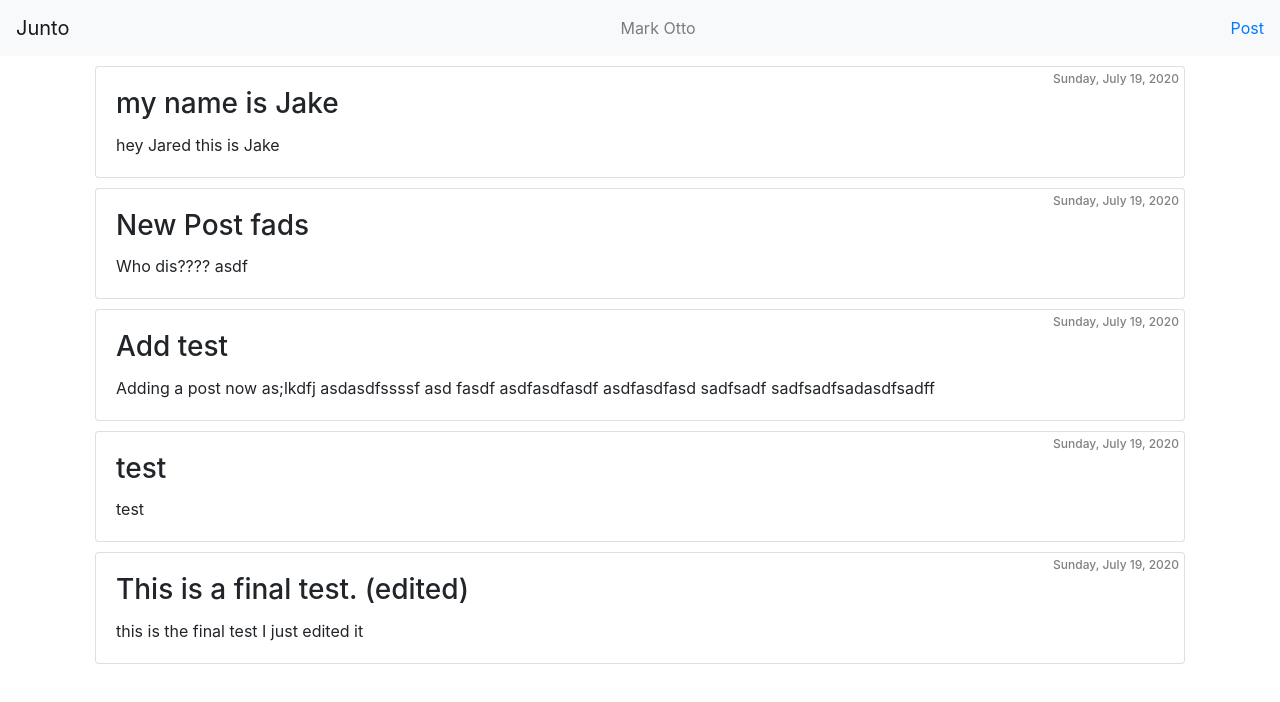
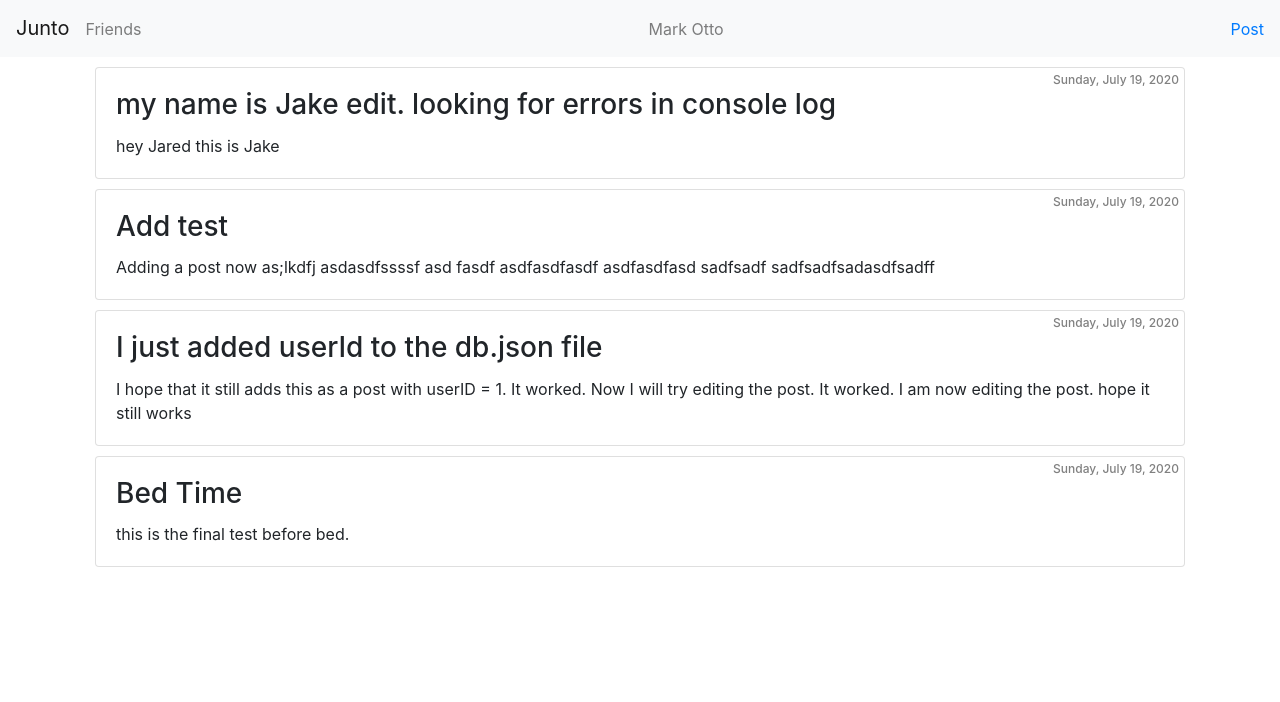
Before and after one commit to JakeSchwa/Junto, a React (Create React App) app: page / in a window 1280 px wide. Shown: the top 702 px of the page. Built offline with nearby package versions, Linux system fonts and the light colour scheme; data requests are answered from the project's data file.

Commit message:
added Friends List Page and Friends Page.

```diff
--- a/db.json
+++ b/db.json
@@ -1,29 +1,74 @@
 {
   "posts": [
     {
-      "title": "my name is Jake",
+      "title": "my name is Jake edit. looking for errors in console log",
       "body": "hey Jared this is Jake",
+      "userId": 1,
       "id": 1
-    },
-    {
-      "title": "New Post fads",
-      "body": "Who dis???? asdf",
-      "id": 7
     },
     {
       "title": "Add test",
       "body": "Adding a post now as;lkdfj asdasdfssssf\n asd\nfasdf asdfasdfasdf\nasdfasdfasd\nsadfsadf\nsadfsadfsadasdfsadff",
-      "id": 9
+      "id": 9,
+      "userId": 1
     },
     {
       "title": "test",
       "body": "test",
-      "id": 10
+      "id": 10,
+      "userId": 2
     },
     {
       "title": "This is a final test. (edited)",
       "body": "this is the final test\n\nI just edited it ",
-      "id": 11
+      "id": 11,
+      "userId": 2
+    },
+    {
+      "title": "slingshots",
+      "body": "watch my tut on slingshot shooting",
+      "id": 12,
+      "userId": 3
+    },
+    {
+      "title": "Jazz muzic",
+      "body": "Sometimes I play music ",
+      "id": 13,
+      "userId": 4
+    },
+    {
+      "title": "I just added userId to the db.json file",
+      "body": "I hope that it still adds this as a post with userID = 1.\n\nIt worked. Now I will try editing the post.\n\nIt worked. I am now editing the post. hope it still works",
+      "userId": 1,
+      "id": 14
+    },
+    {
+      "title": "Bed Time",
+      "body": "this is the final test before bed.",
+      "userId": 1,
+      "id": 15
+    }
+  ],
+  "users": [
+    {
+      "id": 1,
+      "name": "Jake Schwarztrubaer",
+      "email": "jakeschwa@gmail.com"
+    },
+    {
+      "id": 2,
+      "name": "Dave Chappel ",
+      "email": "dave@gmail.com"
+    },
+    {
+      "id": 3,
+      "name": "Dave Goliath",
+      "email": "bb@gmail.com"
+    },
+    {
+      "id": 4,
+      "name": "Dave Brubeck",
+      "email": "Dave@gmail.com"
     }
   ]
 }
--- a/src/App.js
+++ b/src/App.js
@@ -7,6 +7,8 @@ import HomePage from "./layout/pages/HomePage";
 import AddPostPage from "./layout/pages/AddPostPage";
 import ErrorPage from "./layout/pages/ErrorPage";
 import EditPostPage from "./layout/pages/EditPostPage";
+import FriendsListPage from "./layout/pages/FriendsListPage";
+import FriendsPage from "./layout/pages/FriendsPage"
 
 import Container from "react-bootstrap/Container";
 
@@ -19,6 +21,8 @@ const App = () => {
           <Route exact path='/' component={HomePage} />
           <Route path='/post' component={AddPostPage} />
           <Route path='/edit/:postId' component={EditPostPage} />
+          <Route path='/friends' component={FriendsListPage} />
+          <Route path='/friend/:userId' component={FriendsPage} />
           <Route component={ErrorPage} />
         </Switch>
       </Container>
--- /dev/null
+++ b/src/components/Friend.js
@@ -0,0 +1,21 @@
+import React from "react";
+
+import ListGroupItem from "react-bootstrap/ListGroupItem"
+import { Link } from "react-router-dom";
+
+
+const Friend = ({ friend }) => {
+
+  return (
+    <ListGroupItem>
+        <Link
+            className='friendsPage'
+            to={{ pathname: `/friend/${friend.id}`, state: { friend } }}
+          >
+            {friend.name}
+          </Link>
+    </ListGroupItem>
+  );
+};
+
+export default Friend;
--- /dev/null
+++ b/src/components/FriendsList.js
@@ -0,0 +1,34 @@
+import React, {useEffect, useState} from "react";
+import Friend from "../components/Friend"
+
+const FriendsList = () => {
+    const [users, setUsers] = useState([]);
+
+    useEffect(() => {
+        getUsers()
+    }, [])
+
+    const getUsers = async () => {
+        try {
+            const res = await fetch("/users");
+            const data = await res.json();
+            data.shift()
+            setUsers(data);
+        } catch (err) {
+            console.log(err)
+            console.log("error getting Users")
+        }
+    };
+
+    const displayUsers = () => {
+        return users.map((user) => (
+            <Friend key={user.id} friend={user} />
+        ))
+    }
+
+    return <div id='friendsList'>{displayUsers()}</div>
+
+
+}
+
+export default FriendsList
--- a/src/components/Post.js
+++ b/src/components/Post.js
@@ -3,7 +3,7 @@ import Card from "react-bootstrap/Card";
 import { GrEdit } from "react-icons/gr";
 import { Link } from "react-router-dom";
 
-const Post = ({ post }) => {
+const Post = ({ post, self }) => {
   const options = {
     weekday: "long",
     year: "numeric",
@@ -12,8 +12,10 @@ const Post = ({ post }) => {
   };
   const date = new Date().toLocaleDateString(undefined, options);
 
-  return (
-    <Card className='card'>
+  const yourPosts = () => {
+    if(self === true) {
+      return (
+      <Card className='card'>
       <Card.Body>
         <Card.Title>
           <span className='postDate'>{date}</span>
@@ -28,6 +30,24 @@ const Post = ({ post }) => {
         <Card.Text>{post.body}</Card.Text>
       </Card.Body>
     </Card>
+      )
+    } else {
+      return(
+        <Card className='card'>
+        <Card.Body>
+          <Card.Title>
+            <span className='postDate'>{date}</span>
+            <h3>{post.title}</h3>
+          </Card.Title>
+          <Card.Text>{post.body}</Card.Text>
+        </Card.Body>
+      </Card>
+      )
+    }
+  }
+
+  return (
+    yourPosts()
   );
 };
 
--- a/src/components/PostList.js
+++ b/src/components/PostList.js
@@ -1,16 +1,16 @@
 import React, { useEffect, useState } from "react";
 import Post from "./Post";
 
-const PostList = () => {
+const PostList = ({userId, self}) => {
   const [posts, setPosts] = useState([]);
 
   useEffect(() => {
-    getPosts();
-  }, []);
+    getPosts(userId);
+  },[userId]);
 
-  const getPosts = async () => {
+  const getPosts = async (userId) => {
     try {
-      const res = await fetch("/posts");
+      const res = await fetch(`/posts/?userId=${userId}`);
       const data = await res.json();
       setPosts(data);
     } catch (err) {
@@ -21,7 +21,7 @@ const PostList = () => {
 
   const displayPosts = () => {
     return posts.map((post) => (
-      <Post key={post.id} post={post} />
+      <Post key={post.id} post={post} self={self}/>
     ));
   };
 
--- a/src/layout/Navbar.js
+++ b/src/layout/Navbar.js
@@ -5,9 +5,16 @@ import Navbar from "react-bootstrap/Navbar";
 const TopNavbar = () => {
   return (
     <Navbar bg='light' expand='lg' className='justify-content-between'>
+      <div id='left-section'>
       <Link to='/'>
         <Navbar.Brand>Junto</Navbar.Brand>
       </Link>
+      <Link to='/friends'>
+        <Navbar.Text>
+          Friends
+        </Navbar.Text>
+      </Link>
+      </div>
       <Link to='/'>
         <Navbar.Text>Mark Otto</Navbar.Text>
       </Link>
--- a/src/layout/pages/AddPostPage.js
+++ b/src/layout/pages/AddPostPage.js
@@ -34,6 +34,7 @@ const AddPostPage = ({ history }) => {
       body: JSON.stringify({
         title: title,
         body: body,
+        userId: 1
       }),
     });
     await res.json();
--- a/src/layout/pages/EditPostPage.js
+++ b/src/layout/pages/EditPostPage.js
@@ -34,6 +34,7 @@ const EditPostPage = ({ history, match: { params }, location: { state } }) => {
       body: JSON.stringify({
         title: title,
         body: body,
+        userId: 1
       }),
     });
     await res.json();
--- /dev/null
+++ b/src/layout/pages/FriendsListPage.js
@@ -0,0 +1,8 @@
+import React from "react";
+import FriendsList from "../../components/FriendsList"
+
+const FriendsListPage = () => {
+  return <FriendsList/>;
+};
+
+export default FriendsListPage;
--- /dev/null
+++ b/src/layout/pages/FriendsPage.js
@@ -0,0 +1,8 @@
+import React from "react";
+import PostList from "../../components/PostList"
+
+const FriendsPage = ( { match: { params }} ) => {
+  return <PostList userId={params.userId} self={false}/>;
+};
+
+export default FriendsPage;
--- a/src/layout/pages/HomePage.js
+++ b/src/layout/pages/HomePage.js
@@ -2,7 +2,7 @@ import React from "react";
 import PostList from "../../components/PostList"
 
 const HomePage = () => {
-  return <PostList/>;
+  return <PostList userId={1} self={true}/>;
 };
 
 export default HomePage;
```
